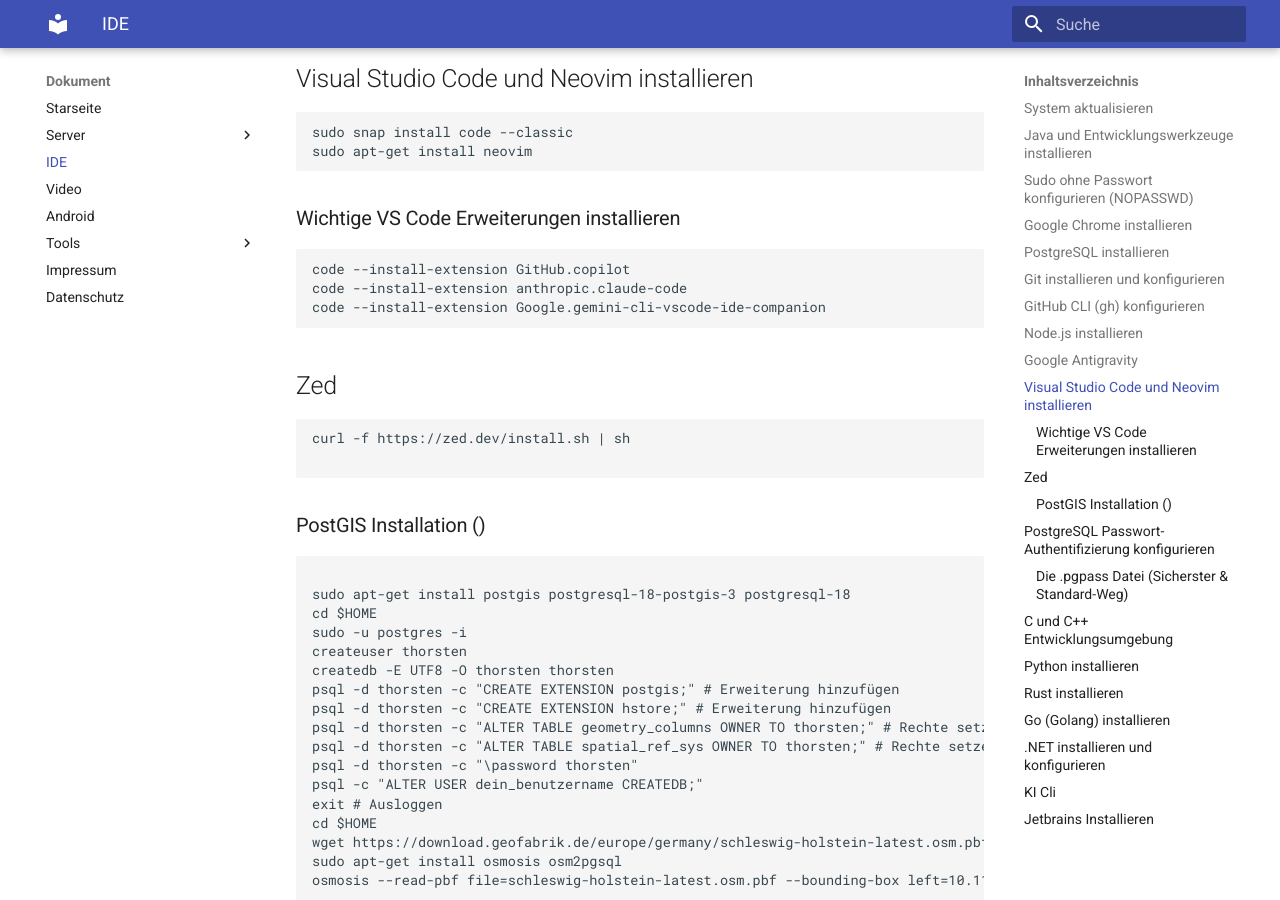
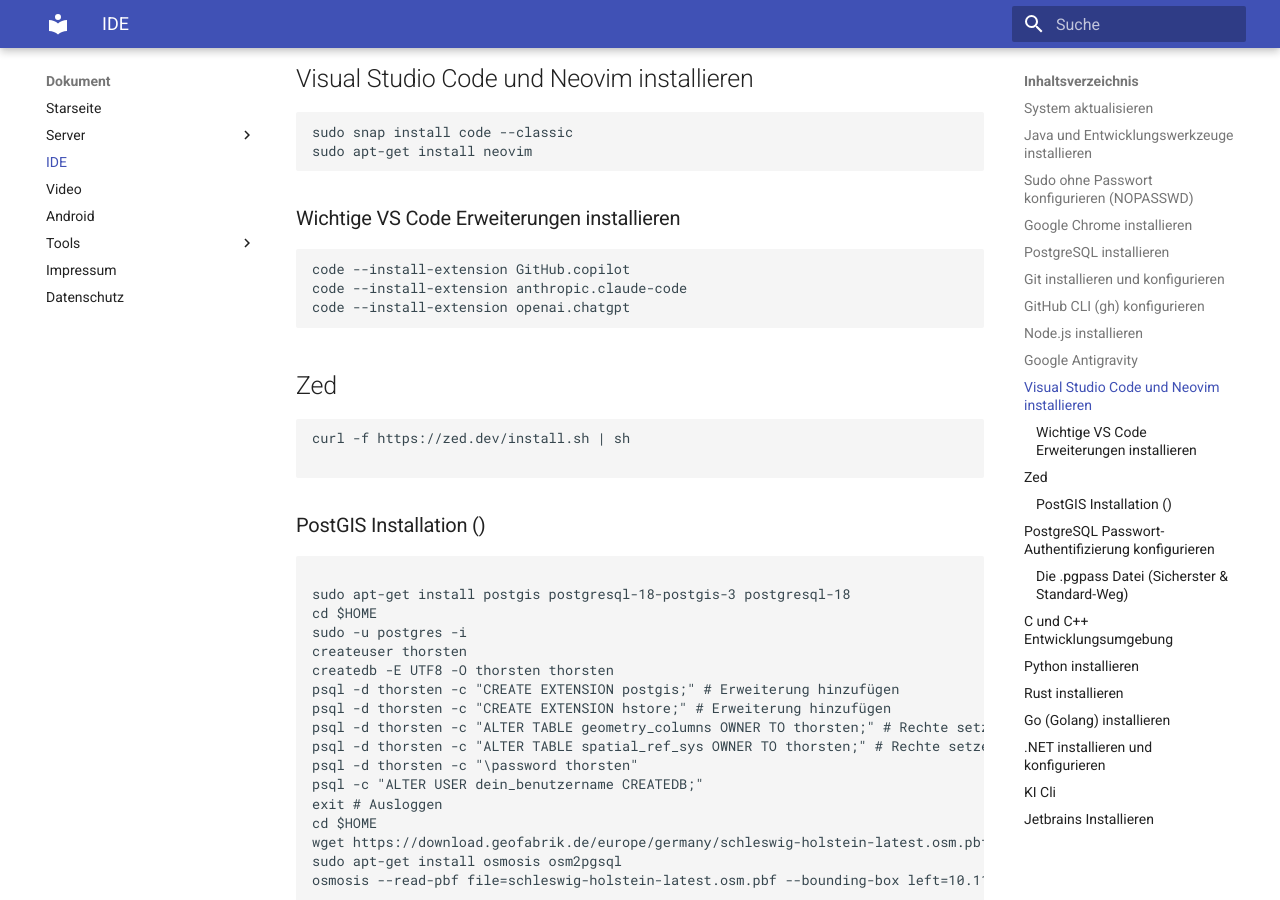
Before and after one commit to thorstenkloehn/dokument, an MkDocs documentation site: the page built from docs/IDE/index.md, in a window 1280 px wide and 900 px high, scrolled down 2767 px. Built offline with MkDocs 1.6.1 and Material for MkDocs 9.7.7, drawn with Linux system fonts in a browser that asks for light colours; some of the changed text lies outside the part shown.

Commit message:
Dokumentation: Aktualisierung der VS Code-Erweiterungen für KI-Tools und Hinzufügen von ChatGPT-Installationsanweisungen

````diff
--- a/docs/IDE/index.md
+++ b/docs/IDE/index.md
@@ -137,7 +137,7 @@
 ```bash
 code --install-extension GitHub.copilot
 code --install-extension anthropic.claude-code
-code --install-extension Google.gemini-cli-vscode-ide-companion
+code --install-extension openai.chatgpt
 ```
 ## Zed
 ```
````
Also changed, not shown: other parts of docs/IDE/index.md (+2 -0 lines).
